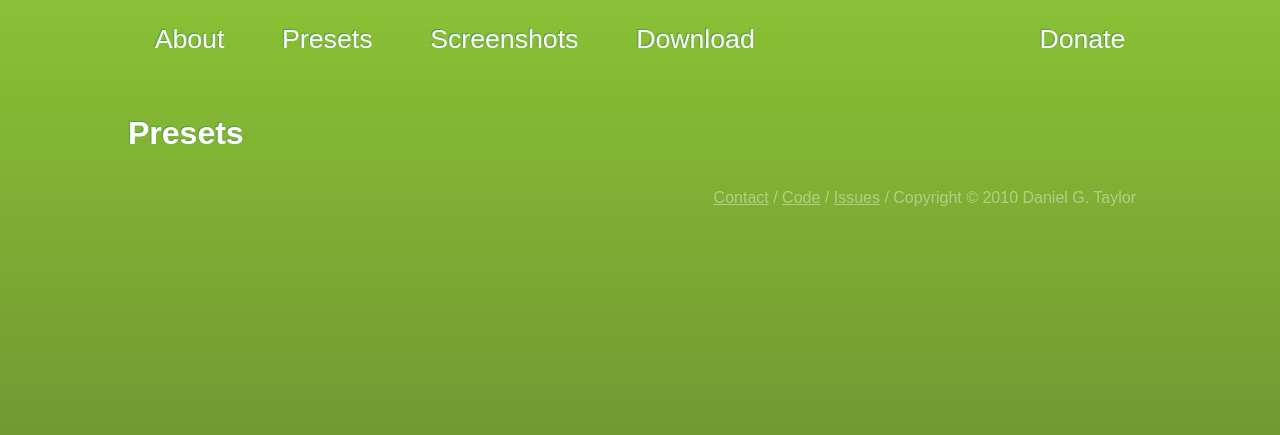
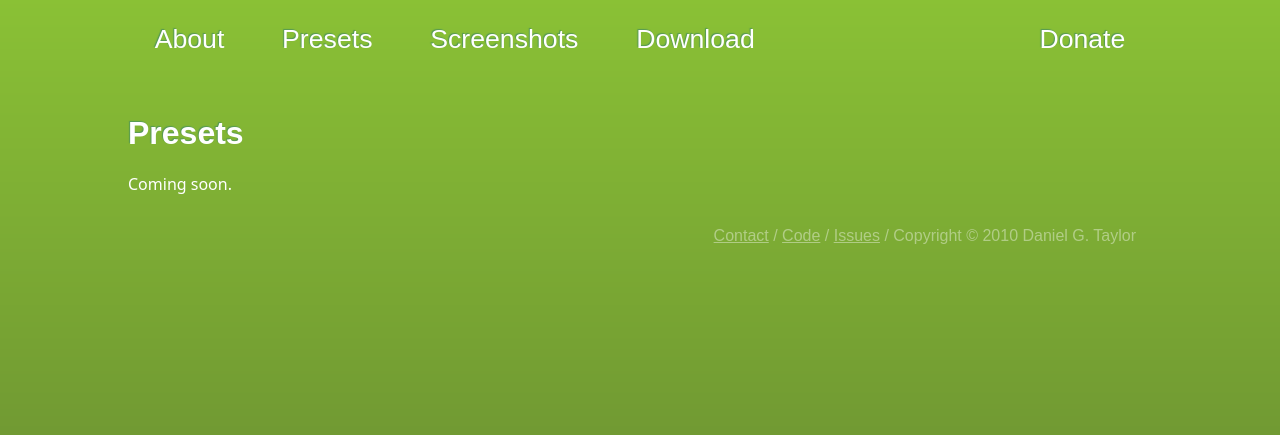
Before and after one commit to danielgtaylor/arista-website, a Python web app: template templates/presets/list.html in a window 1280 px wide. Shown: the top 435 px of the page. Run offline with Jinja, Linux system fonts and the light colour scheme; the template is opened without the code that fills it, so the values that code supplies are empty; some libraries are stand-ins or nearby versions; some web fonts are replaced.

Commit message:
Added coming soon notice to presets page until it is ready

```diff
--- a/templates/presets/list.html
+++ b/templates/presets/list.html
@@ -4,5 +4,8 @@
 
 {% block content %}
     <h1>Presets</h1>
+    <p>
+        Coming soon.
+    </p>
 
 {% endblock %}
```
